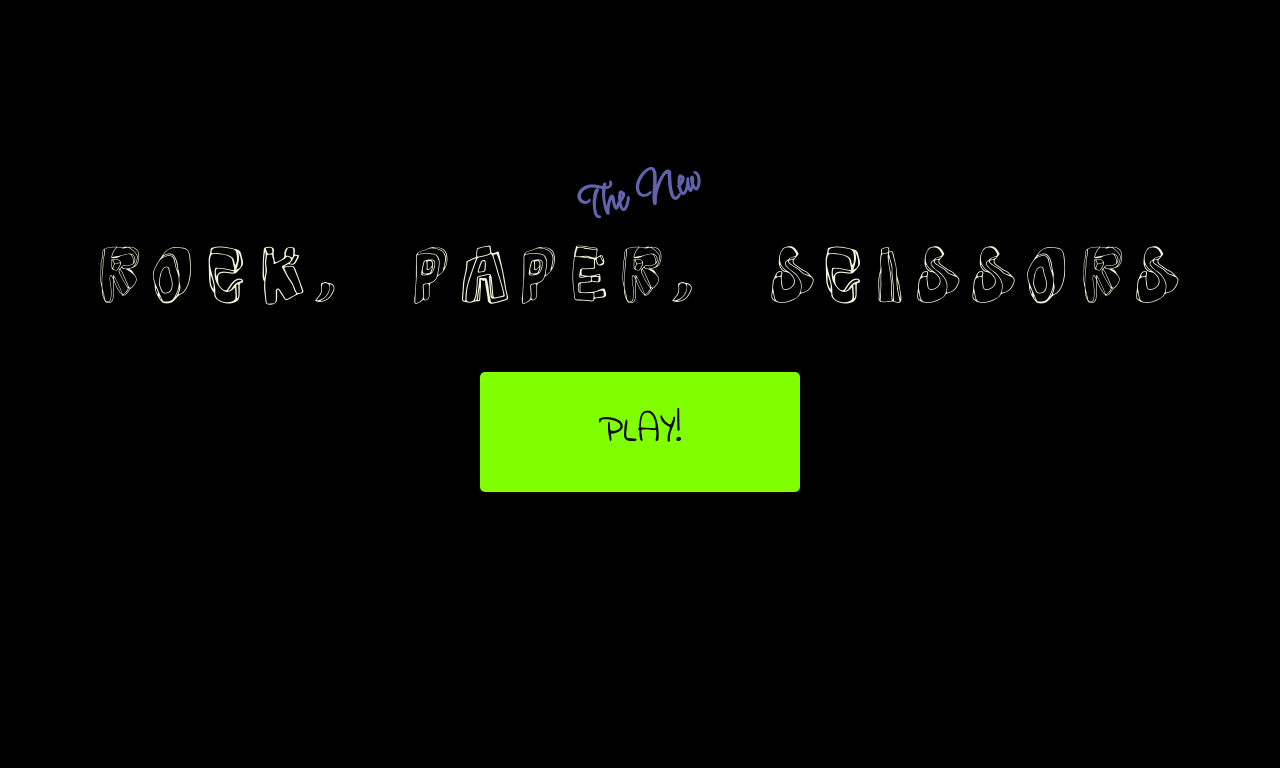
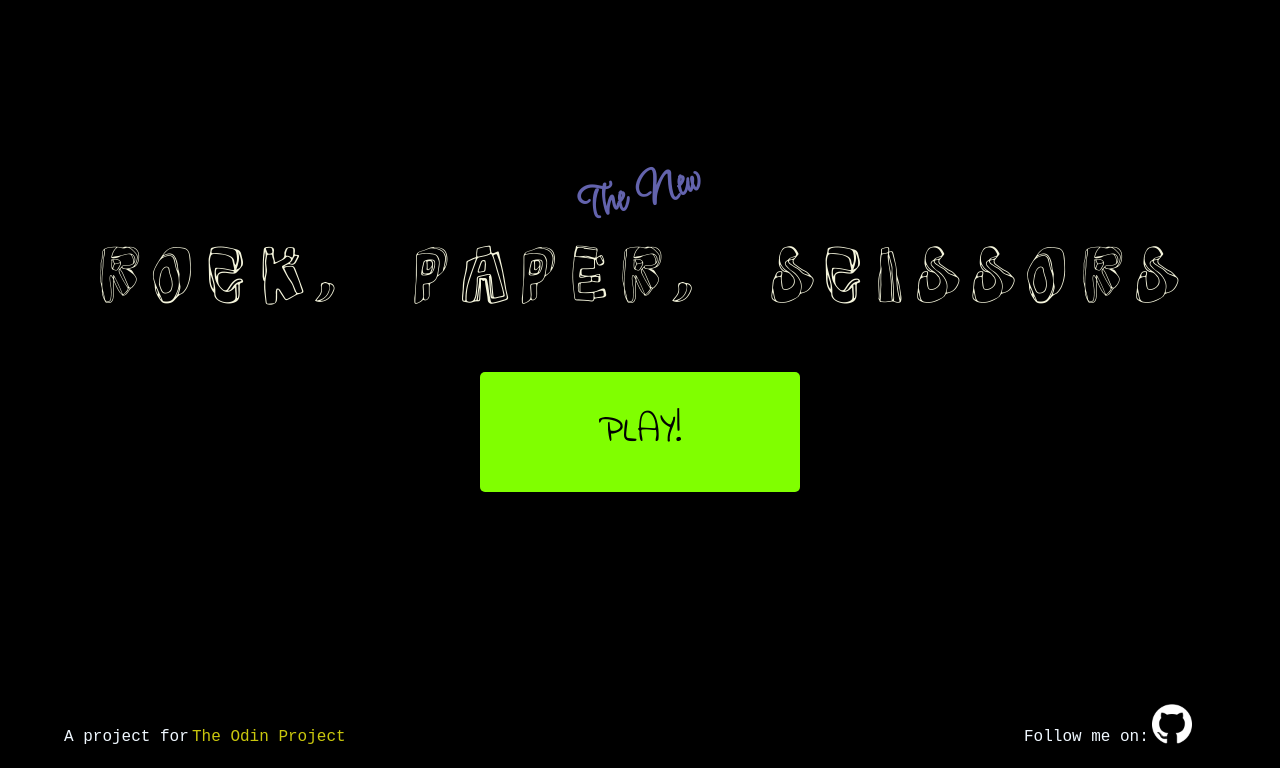
Before and after one commit to shadmik/rps-ui, a plain HTML site: page index.html in a window 1280 px wide. Shown: the part 32-800 px from the top of the page. Drawn offline with Linux system fonts and the light colour scheme.

Commit message:
update game and joined link

```diff
--- a/index.html
+++ b/index.html
@@ -1,16 +1,22 @@
 <!DOCTYPE html>
 <html lang="en">
+
 <head>
-    <meta charset="UTF-8">
-    <meta http-equiv="X-UA-Compatible" content="IE=edge">
-    <meta name="viewport" content="width=device-width, initial-scale=1.0">
-    <title>Rock-Paper-Scissors</title>
-    <link rel="stylesheet" href="./style.css">
+  <meta charset="UTF-8">
+  <meta http-equiv="X-UA-Compatible" content="IE=edge">
+  <meta name="viewport" content="width=device-width, initial-scale=1.0">
+  <title>Rock-Paper-Scissors</title>
+  <link rel="stylesheet" href="./style.css">
 </head>
+
 <body>
   <div id="theNew">The New</div>
   <header>ROCK, PAPER, SCISSORS</header>
-  <div id="playTitle"><a href="./playGame.html">PLAY!</a></div>
+  <div id="playTitle"><a id="play" href="./playGame.html">PLAY!</a></div>
+  <p id=""></p>
+  <footer>A project for <a id="odinLink" href="https://www.theodinproject.com" target="_blank"> The Odin Project</a>
+    <a id="githubLink" target="_blank" href="https://github.com/shadmik">Follow me on:<img src="./images/github.png"
+        style="width: 40px;" alt="""></a></footer>
   <script>
   </script>
 </body>
--- a/playGameStyle.css
+++ b/playGameStyle.css
@@ -33,26 +33,26 @@ h1{
     transform: rotate(0deg);
     transition: 0.4s;
     border-radius: 50%;
-    border: 5px solid rgb(128, 255, 0);;
+    border: 5px solid rgb(153, 219, 144);;
 }
 #rock{
     position: absolute;
-    top: 37vh;
+    top: 42vh;
     left:25vw;
 }
 #paper{
     position: absolute;
-    top: 37vh;
+    top: 42vh;
     left:44vw;
 }
 #scissors{
     position: absolute;
-    top: 37vh;
+    top: 42vh;
     left:63vw;
 }
 #rock:hover, #paper:hover, #scissors:hover{
     position: absolute;
-    top: 30vh;
+    top: 35vh;
 }
 h2{
     color:rgb(128, 255, 0);
@@ -66,7 +66,7 @@ h2{
 #nameScore{
     position: absolute;
     color:rgb(255, 255, 255);
-    top: 78vh;
+    top: 82vh;
     left: 42vw;
     font-size: 3em;
     font-family: indie;
@@ -96,3 +96,38 @@ h2{
     width: 10vw;
     padding: 5px;
 }
+footer{
+    color:aliceblue;
+    position: absolute;
+    top: 95vh;
+    left: 5vw;
+    font-family: 'Courier New', Courier, monospace;
+}
+#odinLink{
+    text-decoration: none;
+    color: rgb(202, 199, 13);
+    position: fixed;
+    top: 95vh;
+    left: 15vw;
+}
+#githubLink{
+    position: fixed;
+    top: 95vh;
+    left: 80vw;
+    text-decoration: none;
+    color: aliceblue;
+}
+#githubLink img{
+    position: fixed;
+    top: 92vh;
+    left: 90vw;
+}
+#retry{
+    position: fixed;
+    top: 49vh;
+    left:45vw;
+    font-family: licorice;
+    color:rgb(94, 86, 14);
+    font-size: 42px;
+    cursor: pointer;
+}
--- a/style.css
+++ b/style.css
@@ -40,7 +40,7 @@ header{
 #playTitle{
     text-align: center;
 }
-a{
+#play{
     display: block;
     width: 25vw;
     height:15vh;
@@ -54,7 +54,34 @@ a{
     color:rgb(2, 2, 2);
 
 }
-a:hover{
+#play:hover{
     font-size: 8vh;
     transition: 0.3s;
+    color:rgb(56, 19, 19);
 }
+footer{
+    color:aliceblue;
+    position: absolute;
+    top: 95vh;
+    left: 5vw;
+    font-family: 'Courier New', Courier, monospace;
+}
+#odinLink{
+    text-decoration: none;
+    color: rgb(202, 199, 13);
+    position: fixed;
+    top: 95vh;
+    left: 15vw;
+}
+#githubLink{
+    position: fixed;
+    top: 95vh;
+    left: 80vw;
+    text-decoration: none;
+    color: aliceblue;
+}
+#githubLink img{
+    position: fixed;
+    top: 92vh;
+    left: 90vw;
+}
```
Also changed, not shown: playGame.html (+3 -0 lines), script.js (+31 -8 lines), images/github.png (added).
